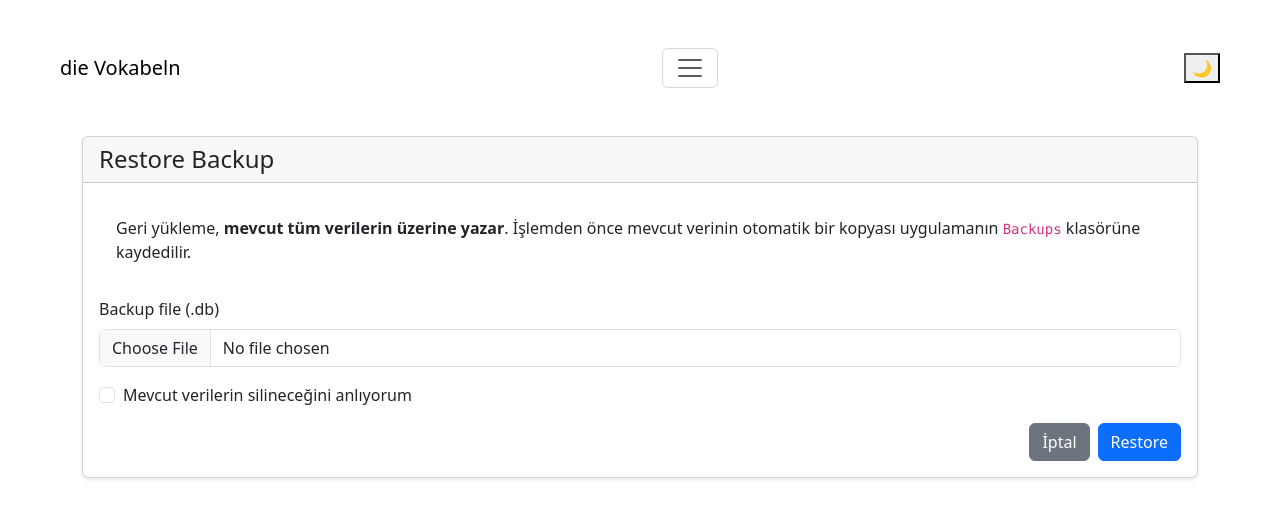
After one commit to emre-mumcu/Vokabeln, an ASP.NET Core app: template Views/Words/Restore.cshtml in a window 1280 px wide. The commit adds this page. Shown: the top 518 px of the page. Run offline with ASP.NET Core 8, Linux system fonts and the light colour scheme; the template is opened without the code that fills it, so the values that code supplies are empty; the project's own start-up code is not run, and a stand-in starts its controllers and pages; some libraries are stand-ins or nearby versions.

Commit message:
updates..

```diff
--- a/AppLib/Services/IWordService.cs
+++ b/AppLib/Services/IWordService.cs
@@ -13,4 +13,6 @@ public interface IWordService
 	Task DeleteAsync(int id);
 	Task<List<WordEntity>> GetAllAsync();
 	Task<ImportResult> ImportAsync(IEnumerable<WordEntity> words, ImportMode mode);
+	Task<string> CreateBackupAsync();
+	Task RestoreAsync(string uploadedDbPath);
 }
--- a/Views/Shared/_Navbar.cshtml
+++ b/Views/Shared/_Navbar.cshtml
@@ -21,6 +21,12 @@
                     <li class="nav-item">
                         <a class="nav-link" asp-controller="Words" asp-action="Import">Import</a>
                     </li>
+                    <li class="nav-item">
+                        <a class="nav-link" asp-controller="Words" asp-action="Backup">Backup</a>
+                    </li>
+                    <li class="nav-item">
+                        <a class="nav-link" asp-controller="Words" asp-action="Restore">Restore</a>
+                    </li>
                 </ul>
             </div>
         </dialog>
--- /dev/null
+++ b/Views/Words/Restore.cshtml
@@ -0,0 +1,35 @@
+<div class="container mt-4">
+    <div class="card shadow-sm">
+        <div class="card-header">
+            <h4 class="mb-0">Restore Backup</h4>
+        </div>
+
+        <div class="card-body">
+            <div class="alert theme-danger">
+                Geri yükleme, <strong>mevcut tüm verilerin üzerine yazar</strong>.
+                İşlemden önce mevcut verinin otomatik bir kopyası uygulamanın <code>Backups</code> klasörüne kaydedilir.
+            </div>
+
+            <form asp-action="Restore" method="post" enctype="multipart/form-data">
+                <div asp-validation-summary="All" class="fg-danger mb-3"></div>
+
+                <div class="mb-3">
+                    <label for="file" class="form-label">Backup file (.db)</label>
+                    <input type="file" id="file" name="file" class="form-control" accept=".db,.sqlite,.sqlite3" />
+                </div>
+
+                <div class="form-check mb-3">
+                    <input class="form-check-input" type="checkbox" id="confirm" name="confirm" value="true" />
+                    <label class="form-check-label" for="confirm">
+                        Mevcut verilerin silineceğini anlıyorum
+                    </label>
+                </div>
+
+                <div class="d-flex justify-content-end gap-2">
+                    <a asp-action="Index" class="btn btn-secondary">İptal</a>
+                    <button type="submit" class="btn btn-primary">Restore</button>
+                </div>
+            </form>
+        </div>
+    </div>
+</div>
```
Also changed, not shown: AppLib/Services/WordService.cs (+100 -0 lines), Controllers/WordsController.cs (+65 -0 lines).
